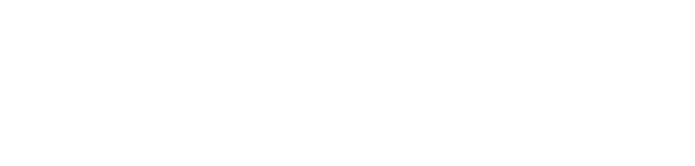
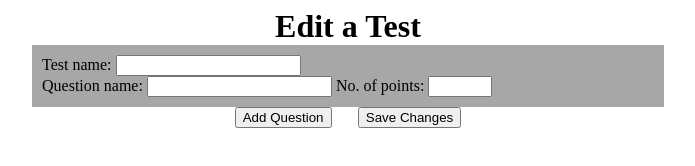
Before and after one commit to amoyer22/CSET160-Final, a plain HTML site: page templates/tests_edit.html in a window 1280 px wide. Shown: the whole page, without its empty margins (292-987 px from the left). Drawn offline with Linux system fonts and the light colour scheme.

Commit message:
Organized css, edited buttons, created basic setup for edit and delete pages

```diff
--- a/static/styles/tests_pages.css
+++ b/static/styles/tests_pages.css
@@ -14,6 +14,14 @@
 #sub-container h2{
     margin: 0;
     text-align: center;
+}
+#questions-list{
+    margin: 0;
+    padding: 0;
+    list-style-type: none;
+}
+.question{
+    margin: 0;
 }
 #buttons-container{
     display: flex;
@@ -38,13 +46,3 @@
 .test p{
     margin: 0;
 }
-
-/* Tests create page */
-#questions-list{
-    margin: 0;
-    padding: 0;
-    list-style-type: none;
-}
-.question{
-    margin: 0;
-}
--- a/templates/tests_edit.html
+++ b/templates/tests_edit.html
@@ -4,8 +4,31 @@
     <meta charset="UTF-8">
     <meta name="viewport" content="width=device-width, initial-scale=1.0">
     <title>Edit a Test</title>
+    <link rel="stylesheet" href="../static/styles/tests_pages.css">
 </head>
 <body>
+    <div id="main-container">
+        <h1>Edit a Test</h1>
+        <form>
+            <div id="sub-container">
+                <label for="test-name">Test name:</label>
+                <input type="text" id="test-name" name="test-name" required>
 
+                <ul id="questions-list">
+                    <li class="question">
+                        <label for="test-question-1">Question name:</label>
+                        <input type="text" id="test-question-1" name="test-question-1" required>
+                        <label for="test-points-1">No. of points:</label>
+                        <input type="number" id="test-points-1" name="test-points-1" min="0" max="999" maxlength="3" required>
+                    </li>
+                </ul>
+            </div>
+
+            <div id="buttons-container">
+                <button type="">Add Question</button>
+                <button type="submit">Save Changes</button>
+            </div>
+        </form>
+    </div>
 </body>
 </html>
```
Also changed, not shown: templates/tests_create.html (+1 -1 lines), templates/tests_delete.html (+18 -0 lines), templates/tests_home.html (+3 -3 lines).
